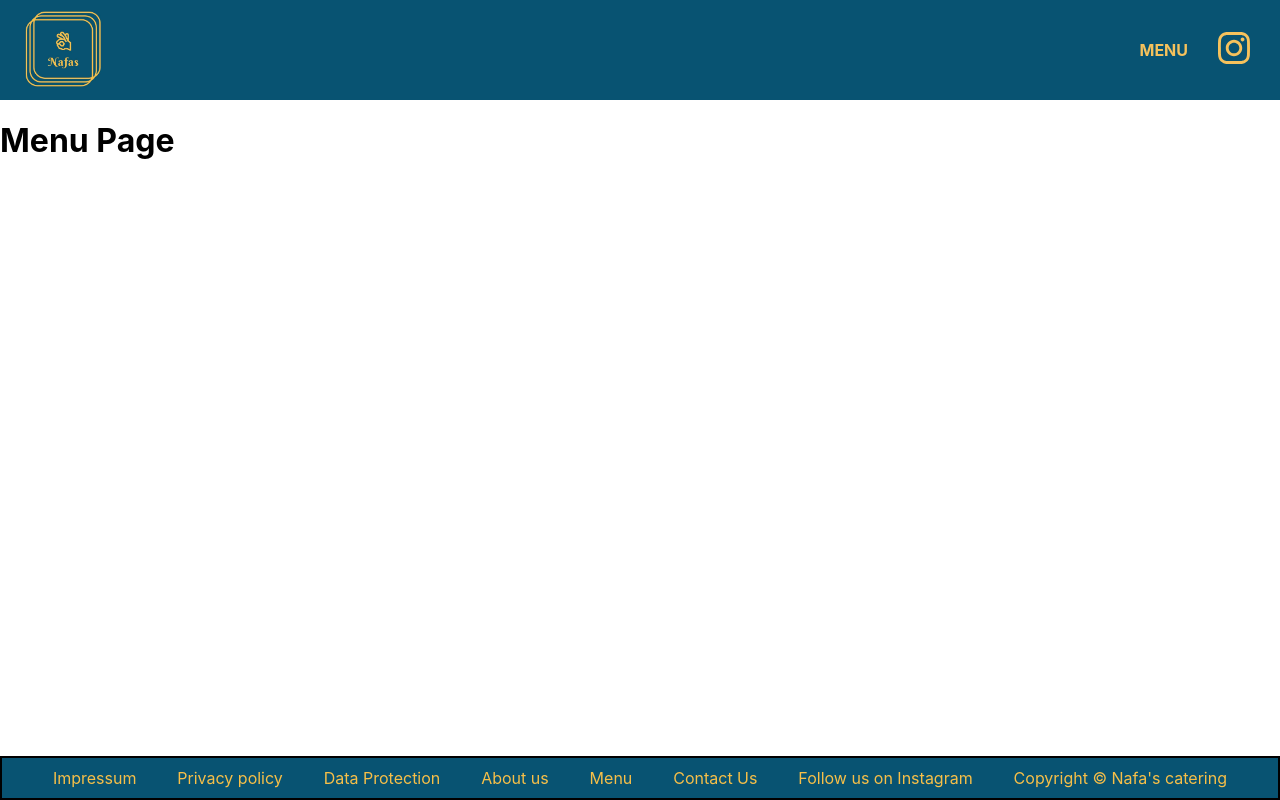
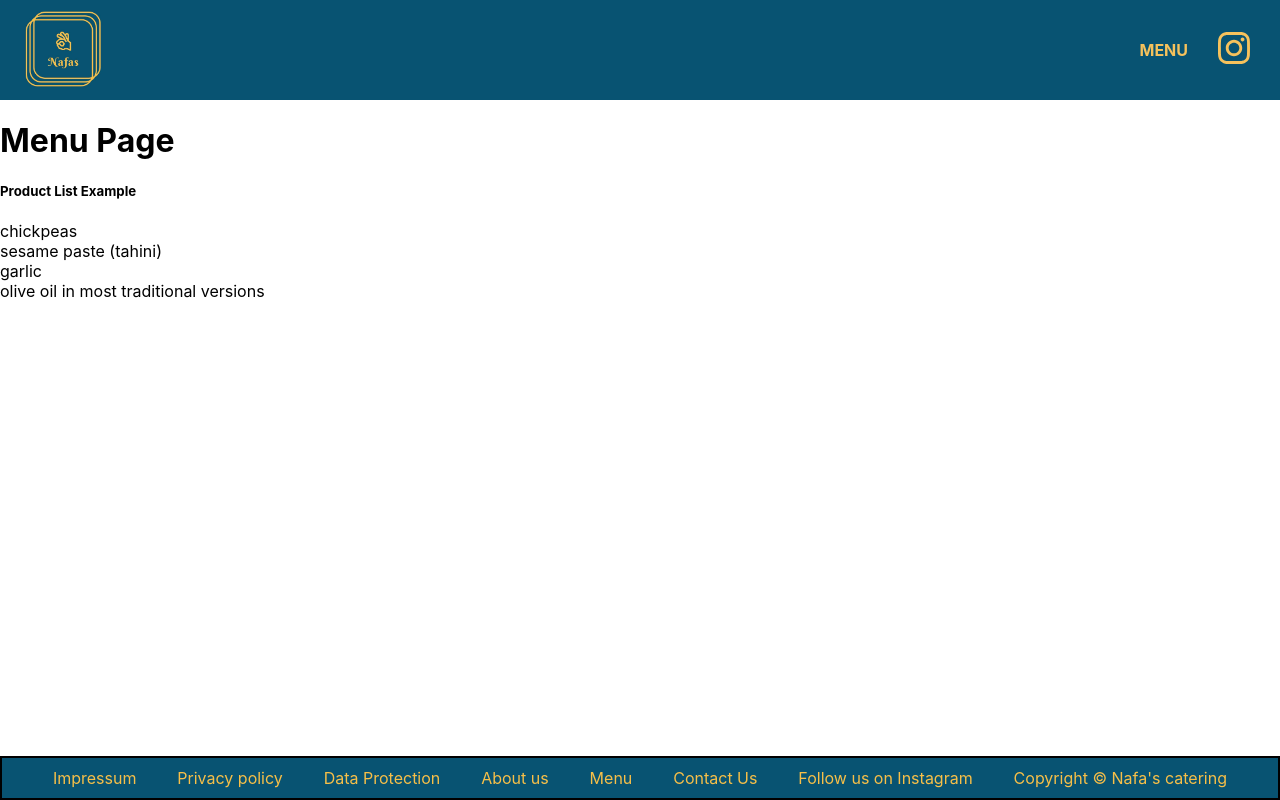
Before and after one commit to kimamov/berlin-catering-app-redilab-spring2023, a Next.js app: page /menu in a window 1280 px wide. Built offline with nearby package versions, Linux system fonts and the light colour scheme.

Commit message:
product list view prototype

```diff
--- /dev/null
+++ b/src/assets/productList.json
@@ -0,0 +1,15 @@
+[
+  {
+    "id": 0,
+    "name": "Humus",
+    "URL": "images/Humus.jpg",
+    "ingredients": [
+      "chickpeas",
+      "sesame paste (tahini)",
+      "garlic",
+      "olive oil in most traditional versions"
+    ],
+    "package": ["Aladin"],
+    "category": "Dips"
+  }
+]
--- a/src/pages/menu.js
+++ /dev/null
@@ -1,17 +0,0 @@
-import Head from 'next/head'
-
-
-export default function Menu() {
-  return (
-    <>
-      <Head>
-        <title>Menu Page</title>
-      </Head>
-      <main >
-        <h1>
-          Menu Page
-        </h1>
-      </main>
-    </>
-  )
-}
--- /dev/null
+++ b/src/pages/menu.jsx
@@ -0,0 +1,23 @@
+import Head from "next/head";
+import productListMapping from "@/utils/jsonMapping";
+
+export default function Menu() {
+  let productList = productListMapping();
+
+  return (
+    <>
+      <Head>
+        <title>Menu Page</title>
+      </Head>
+      <main>
+        <h1>Menu Page</h1>
+        <h5>Product List Example</h5>
+        <ul>
+          {productList.map((product, index) => (
+            <li key={index}>{product}</li>
+          ))}
+        </ul>
+      </main>
+    </>
+  );
+}
--- /dev/null
+++ b/src/utils/jsonMapping.js
@@ -0,0 +1,7 @@
+import productList from "../assets/productList.json";
+
+function productListMapping() {
+  return productList[0].ingredients;
+}
+
+export default productListMapping;
```
